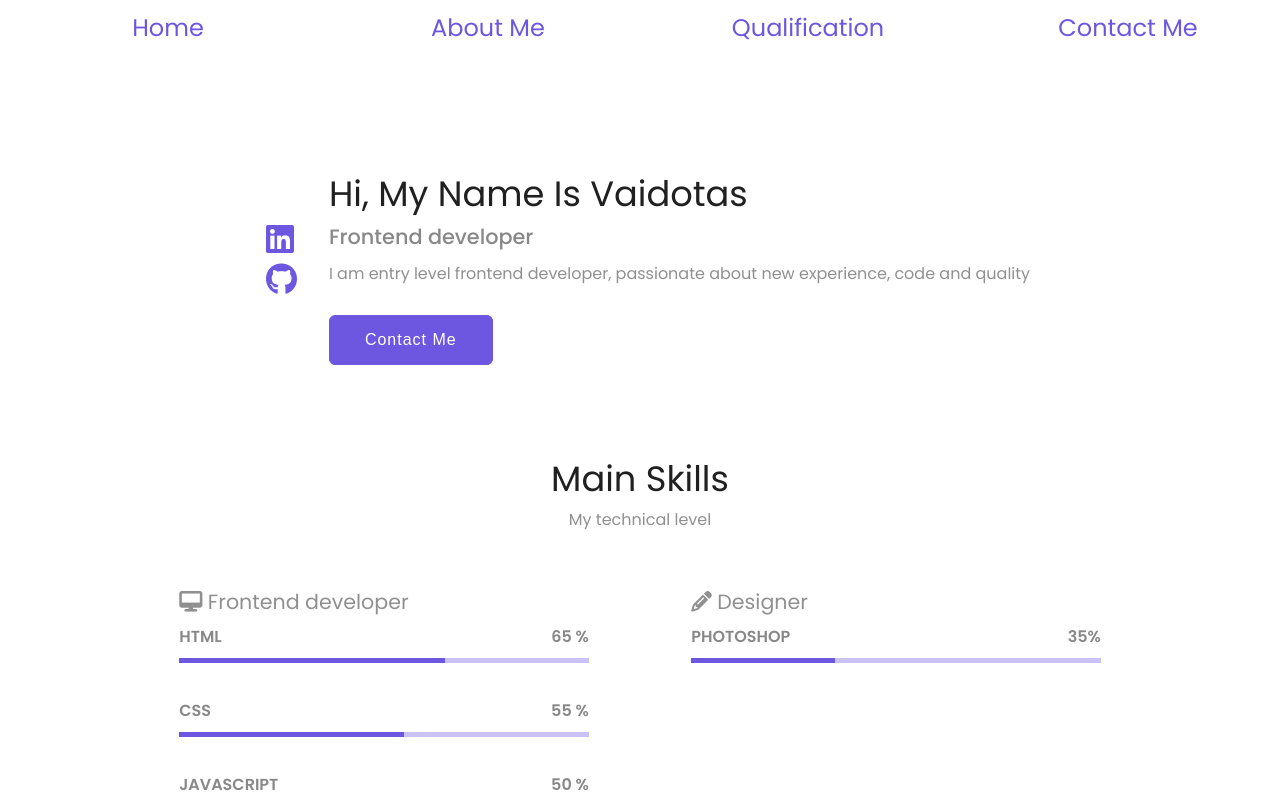
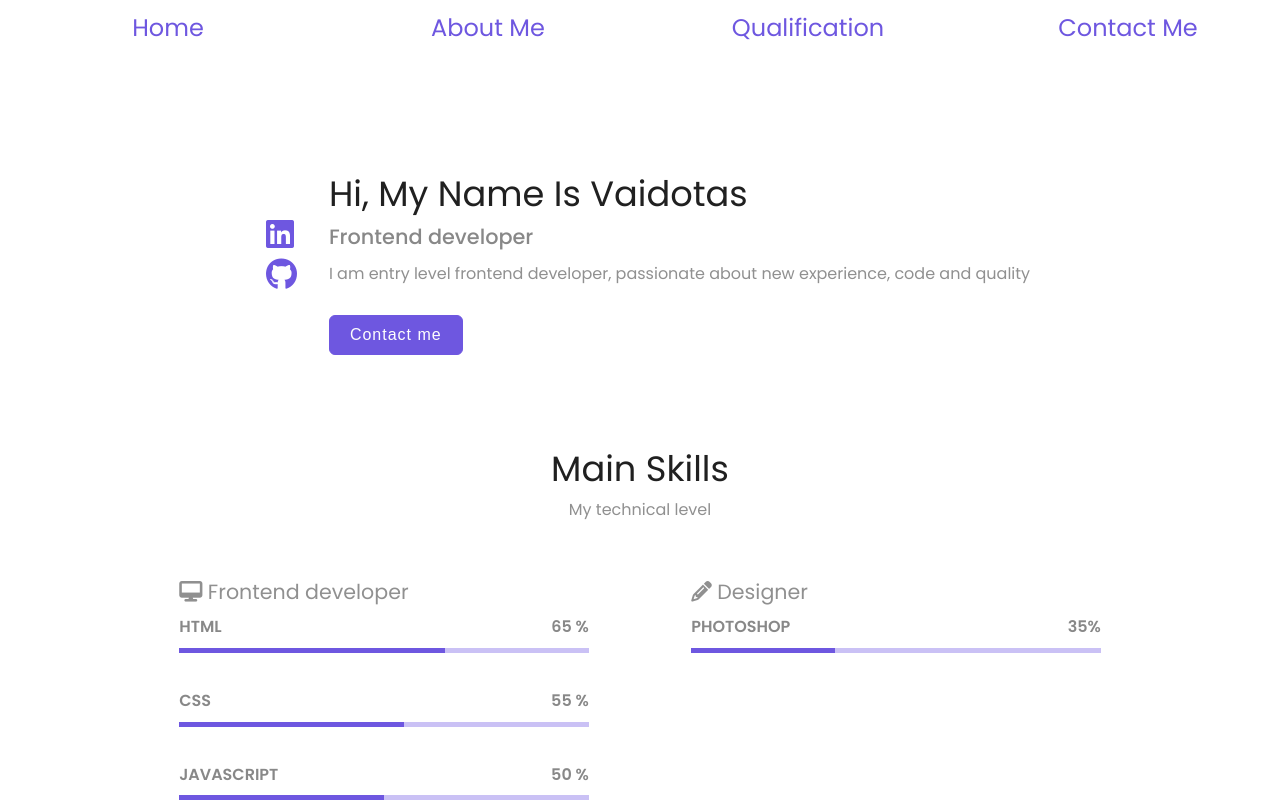
Before and after one commit to vskema/skema-portfolio, a React (Create React App) app: page / in a window 1280 px wide. Shown: the top 802 px of the page. Built offline with nearby package versions, Linux system fonts and the light colour scheme.

Commit message:
button component added

```diff
--- a/src/components/Layout/Main.js
+++ b/src/components/Layout/Main.js
@@ -1,5 +1,6 @@
 import React from "react";
 import classes from "./Main.module.css";
+import Button from "../UI/Button";
 
 const Main = props => {
 
@@ -22,7 +23,13 @@ const Main = props => {
                     <h2>Frontend developer</h2>
                     <p>I am entry level frontend developer, passionate about new experience, code and quality</p>
 
-                    <button><a href='#contact-me'>Contact Me</a></button>
+                    <Button
+                        type='button'
+                        buttonStyle='btn--primary--solid'
+                        buttonSize='btn--medium'
+                    >
+                        Contact me
+                    </Button>
                 </div>
 
             </main>
--- a/src/components/Layout/Main.module.css
+++ b/src/components/Layout/Main.module.css
@@ -41,26 +41,3 @@ main .home p {
     color: #909090;
     line-height: 1.2;
 }
-main .home button {
-    color: #fff;
-    margin-top: 2rem;
-    cursor: pointer;
-    background: #6E57E0;
-    border: 1px solid #6E57E0;
-    padding: 15px 35px;
-    border-radius: 6px;
-    letter-spacing: 1px;
-    font-weight: 500;
-    font-size: 1rem;
-    transition: 0.4s;
-}
-main .home button a{
-    color: #fff;
-}
-main .home button a:hover{
-    color: #202020;
-}
-main .home button:hover {
-    background: transparent;
-    color: #202020;
-}
--- /dev/null
+++ b/src/components/UI/Button.css
@@ -0,0 +1,77 @@
+
+
+:root {
+    --primary: #6E57E0;
+    --warning: #ffd028;
+    --danger: #eb3f27;
+    --success: #75fa83;
+    --white: #fdfdfd;
+    --dark: #181717;
+}
+
+.btn {
+    border-radius: 6px;
+    cursor: pointer;
+    transition: 0.4s ease;
+    letter-spacing: 1px;
+    background: transparent;
+    margin-top: 2rem;
+}
+.btn:hover {
+    color: #202020;
+    background: transparent;
+}
+
+/* -------------------------- */
+
+.btn--primary--solid {
+    background-color: var(--primary);
+    color: var(--white);
+    border: 1px solid var(--primary);
+}
+.btn--warning--solid {
+    background-color: var(--warning);
+    color: var(--dark);
+    border: none;
+}
+.btn--danger--solid {
+    background-color: var(--danger);
+    color: var(--white);
+    border: none;
+}
+.btn--success--solid {
+    background-color: var(--success);
+    color: var(--white);
+    border: none;
+}
+.btn--primary--outline {
+    background-color: transparent;
+    border: 2px solid var(--primary);
+    color: var(--primary);
+}
+.btn--warning--outline {
+    background-color: transparent;
+    border: 2px solid var(--warning);
+    color: var(--warning);
+}
+.btn--danger--outline {
+    background-color: var(--danger);
+    color: var(--danger);
+    border: none;
+}
+.btn--success--outline {
+    background-color: var(--success);
+    color: var(--success);
+    border: none;
+}
+
+/* ----------------------- */
+
+.btn--medium {
+    padding: 10px 20px;
+    font-size: 1rem;
+}
+.btn--large {
+    padding: 15px 30px;
+    font-size: 1.2rem;
+}
--- /dev/null
+++ b/src/components/UI/Button.js
@@ -0,0 +1,34 @@
+import React from "react";
+
+import './Button.css';
+import classes from './Button.module.css';
+
+const STYLES = [
+    'btn--primary--solid',
+    'btn--warning--solid',
+    'btn--danger--solid',
+    'btn--success--solid',
+    'btn--primary--outline',
+    'btn--warning--outline',
+    'btn--danger--outline',
+    'btn--success--outline',
+];
+const SIZES = ['btn--medium', 'btn--large'];
+
+const Button = ({children, type, onClick, buttonStyle, buttonSize}) => {
+
+    const checkButtonStyle = STYLES.includes(buttonStyle) ? buttonStyle : STYLES[0];
+    const checkButtonSize = SIZES.includes(buttonSize) ? buttonSize : SIZES[0];
+
+    return (
+        <button
+            className={`btn ${checkButtonStyle} ${checkButtonSize}`}
+            onClick={onClick}
+            type={type}
+        >
+            {children}
+        </button>
+    );
+};
+
+export default Button;
--- /dev/null
+++ b/src/components/UI/Button.module.css
@@ -0,0 +1,23 @@
+main .home button {
+    color: #fff;
+    margin-top: 2rem;
+    cursor: pointer;
+    background: #6E57E0;
+    border: 1px solid #6E57E0;
+    padding: 15px 35px;
+    border-radius: 6px;
+    letter-spacing: 1px;
+    font-weight: 500;
+    font-size: 1rem;
+    transition: 0.4s;
+}
+main .home button a{
+    color: #fff;
+}
+main .home button a:hover{
+    color: #202020;
+}
+main .home button:hover {
+    background: transparent;
+    color: #202020;
+}
```
